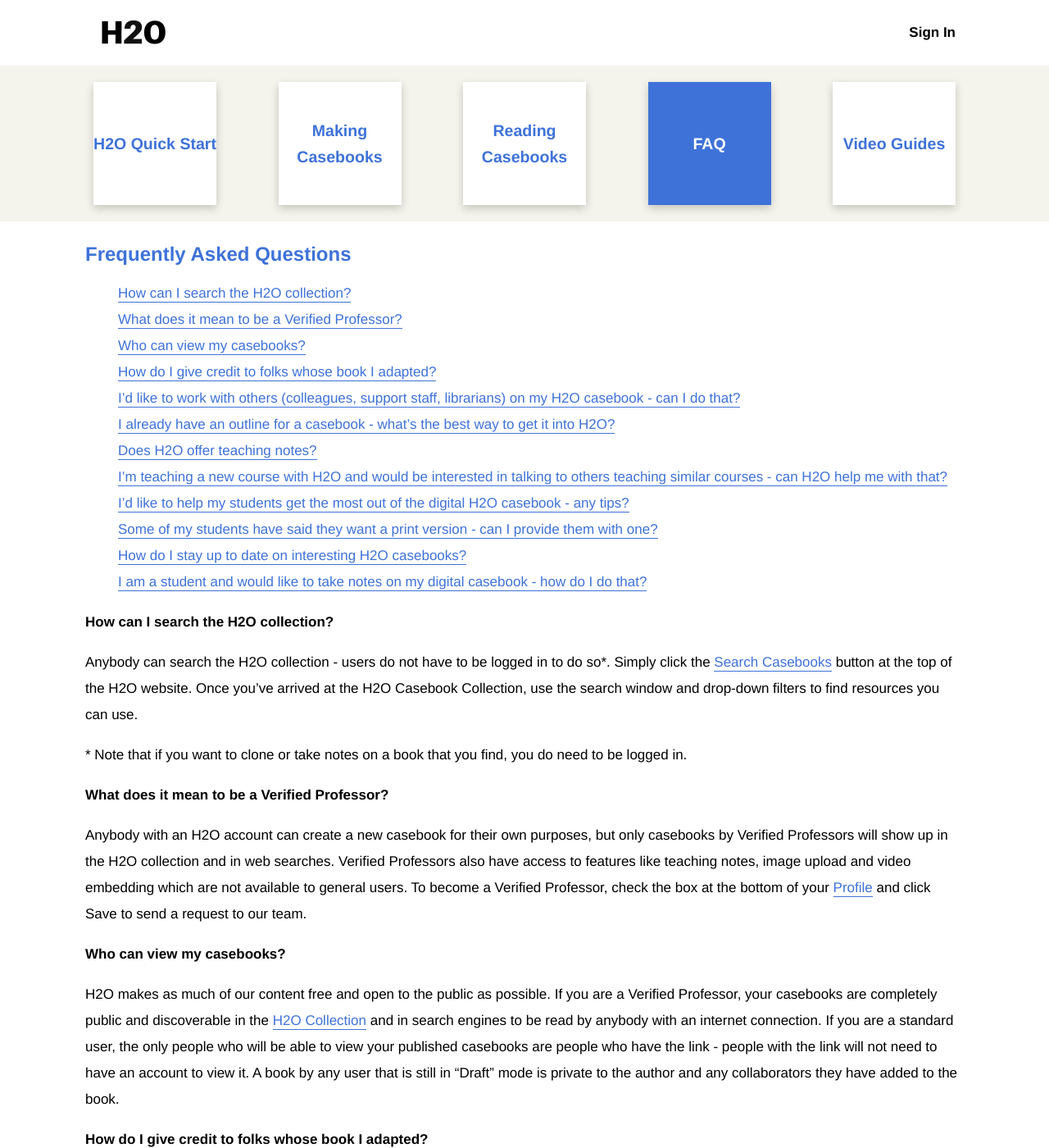
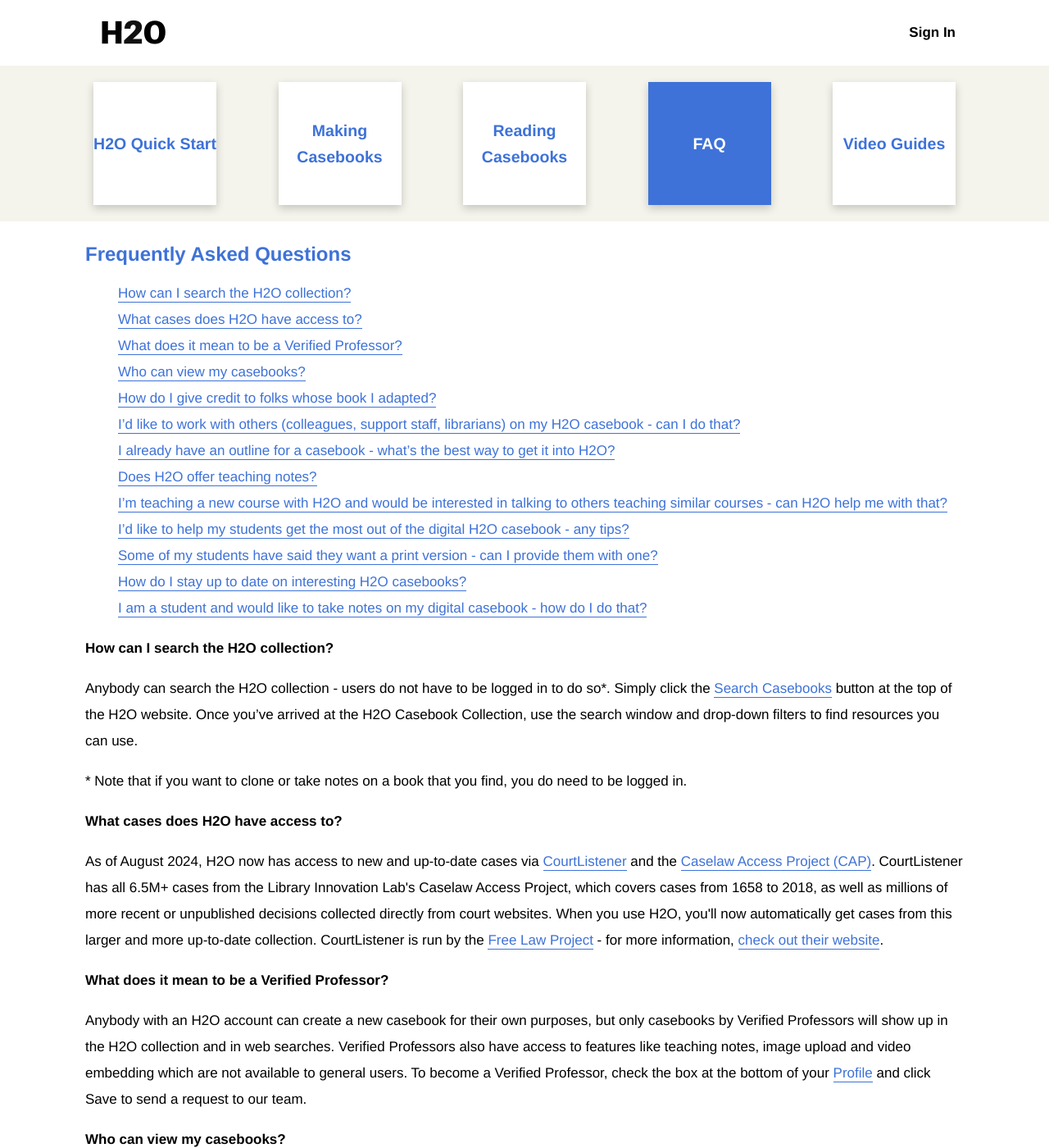
Before and after one commit to harvard-lil/h2o-static, a Jekyll site: the page built from app/glossary.html, in a window 1280 px wide and 1400 px high. Shown: the whole window at 82% size. Built offline with Jekyll 4.4.1, drawn with Linux system fonts in a browser that asks for light colours; comment, search, counter and statistics services are not loaded.

Commit message:
update text

```diff
--- a/app/glossary.html
+++ b/app/glossary.html
@@ -16,6 +16,7 @@ sharing-image: images/h2o-logo.svg
 
     <ul class="toc-level-2">
         <li><a href="#search">How can I search the H2O collection?</a></li>
+        <li><a href="#cases">What cases does H2O have access to?</a></li>
         <li><a href="#verified-professor">What does it mean to be a Verified Professor?</a></li>
         <li><a href="#who-can-view">Who can view my casebooks?</a></li>
         <li><a href="#adaptation-credit">How do I give credit to folks whose book I adapted?</a></li>
@@ -32,6 +33,9 @@ sharing-image: images/h2o-logo.svg
     <h3 id="search">How can I search the H2O collection?</h3>
     <p>Anybody can search the H2O collection - users do not have to be logged in to do so*. Simply click the <a href="https://opencasebook.org/search/">Search Casebooks</a> button at the top of the H2O website. Once you’ve arrived at the H2O Casebook Collection, use the search window and drop-down filters to find resources you can use.
         <p>* Note that if you want to clone or take notes on a book that you find, you do need to be logged in.</p>
+
+    <h3 id="cases">What cases does H2O have access to?</h3>
+    <p>As of August 2024, H2O now has access to new and up-to-date cases via <a href="https://www.courtlistener.com/" target="_blank">CourtListener</a> and the <a href="https://case.law" target="_blank">Caselaw Access Project (CAP)</a>. CourtListener has all 6.5M+ cases from the Library Innovation Lab's Caselaw Access Project, which covers cases from 1658 to 2018, as well as millions of more recent or unpublished decisions collected directly from court websites. When you use H2O, you'll now automatically get cases from this larger and more up-to-date collection. CourtListener is run by the <a href="https://free.law/" target="_blank">Free Law Project</a> - for more information, <a href="https://www.courtlistener.com/help/coverage/" target="_blank">check out their website</a>.</p>
 
     <h3 id="verified-professor">What does it mean to be a Verified Professor?</h3>
     <p>Anybody with an H2O account can create a new casebook for their own purposes, but only casebooks by Verified Professors will show up in the H2O collection and in web searches. Verified Professors also have access to features like teaching notes, image upload and video embedding which are not available to general users. To become a Verified Professor, check the box at the bottom of your <a href="https://opencasebook.org/accounts/edit/">Profile</a> and click Save to send a request to our team.</p>
--- a/app/index.html
+++ b/app/index.html
@@ -47,7 +47,7 @@ sharing-image: images/h2o-logo.svg
     <p>The casebook - annotated collections of court cases - has been a cornerstone of legal education for over 150 years. But casebooks today are heavy, expensive and way too difficult to use.</p>
     <p>We believe casebooks can be better for authors and students. Authors should be able to easily create or customize their own casebooks online. And students should be able read the casebooks online or in print for little or no cost.</p>
     <p>H2O is a website that helps faculty authors make casebooks that are free, simple to modify, and easy to access and print. H2O is offered by the Harvard Law School Library, through its <a href="https://lil.law.harvard.edu" target="_blank">Library Innovation Lab</a>.</p>
-    <p>H2O gives authors access to the entire database of U.S. court decisions made available through the <a href="https://case.law" target="_blank">CaseLaw Access Project</a>, another initiative of the Library Innovation Lab. Authors can pull any of those cases into their casebooks, together with their own texts and links to external sources on the web. These casebooks, in turn, are free to access and can be copied, shared and adapted under a <a href="https://creativecommons.org/licenses/by-nc-sa/3.0/" target="_blank">CC BY-NC-SA 3.0 license</a>. In addition, H2O’s software is open source and available on <a href="https://github.com/harvard-lil/h2o" target="_blank">Github</a>. </p>
+    <p>H2O gives authors access to the entire database of U.S. court decisions made available via <a href="https://www.courtlistener.com/" target="_blank">CourtListener</a> and the <a href="https://case.law" target="_blank">Caselaw Access Project</a>. Authors can pull any of those cases into their casebooks, together with their own texts and links to external sources on the web. These casebooks, in turn, are free to access and can be copied, shared and adapted under a <a href="https://creativecommons.org/licenses/by-nc-sa/3.0/" target="_blank">CC BY-NC-SA 3.0 license</a>. In addition, H2O's software is open source and available on <a href="https://github.com/harvard-lil/h2o" target="_blank">Github</a>. </p>
 
     <h3 id="account-set-up">Account set-up</h3>
     <p> Anybody with an internet connection can read an H2O casebook - <a href=https://opencasebook.org/search/>browse the collection here</a>. Anybody who wants to author, remix, or take notes on a casebook will need to create an account. If your email address ends in .edu or .gov, you can create an account on our <a href=https://opencasebook.org/accounts/new/> Sign Up page</a>. If you have trouble, please email us at info@opencasebook.org. </p>
--- a/app/making-casebooks.html
+++ b/app/making-casebooks.html
@@ -190,7 +190,7 @@ sharing-image: images/h2o-logo.svg
     <p>If you have an outline or a list of items you want to include, you can copy and paste the entire outline into the Quick Add window at the bottom of your casebook. This will ingest those items into your H2O book where you can finalize your entries, add text, and change the order.</p>
     <p>If you prefer to build your outline within H2O, or simply want to add items one by one, you can drop single items (case citations, links, heading names) into the Quick Add window.
     </p>
-    <p>You can also use the Quick Add window to grab sections or resources from other H2O books, or to add cases directly from our sister project, the Caselaw Access Project. For H2O resources, simply copy and paste the URL from the resource you want to add to your book and paste it in the Quick add window. For CAP cases, copy and paste the URL of the case you’d like to include and drop it in the Quick add window.</p>
+    <p>You can also use the Quick Add window to grab sections or resources from other H2O books, or to add cases directly from CourtListener. For H2O resources, simply copy and paste the URL from the resource you want to add to your book and paste it in the Quick add window. </p>
 
     <p>Once you’ve added your resources via Quick Add, any item that needs further attention will be outlined in red. For cases, if H2O is unable to match the given citation or case name, you’ll need to click ‘Specify Case’ and then use the search tool to select the case you want.
     </p>
@@ -277,7 +277,7 @@ sharing-image: images/h2o-logo.svg
     </figure>
 
     <h3 id="correction">Correction</h3>
-    <p>H2O is powered by the Caselaw Access database of over 6M U.S. court opinions. These cases were scanned and run through Optical Character Recognition software to become machine readable. While OCR is a powerful tool, it is not perfect, and you will notice typos in the text of the cases. For the most part, the correct text can be inferred from the context, but if you’d like to “fix” those errors for your students, the Correct tool allows you to do so.</p>
+    <p>H2O provides access to millions of cases via <a href="https://www.courtlistener.com/" target="_blank">CourtListener</a> and the <a href="https://case.law" target="_blank">Caselaw Access Project</a>, and allows authors to seamlessly integrate these primary legal documents alongside other digital content. These cases were scanned and run through Optical Character Recognition software to become machine readable. While OCR is a powerful tool, it is not perfect, and you will notice typos in the text of the cases. For the most part, the correct text can be inferred from the context, but if you’d like to “fix” those errors for your students, the Correct tool allows you to do so.</p>
 
     <h2 id="arranging-content">Arranging Content</h2>
     <h3 id="moving-content">Moving Content</h3>
```
